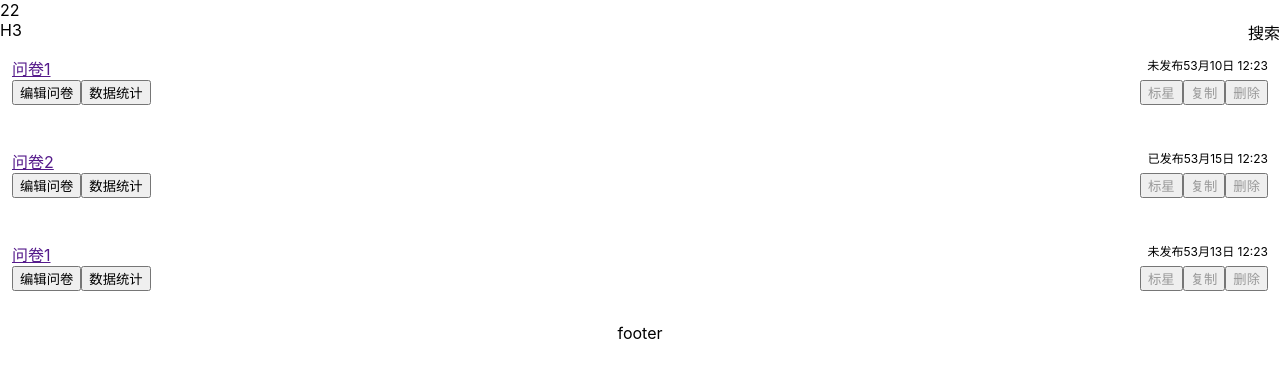
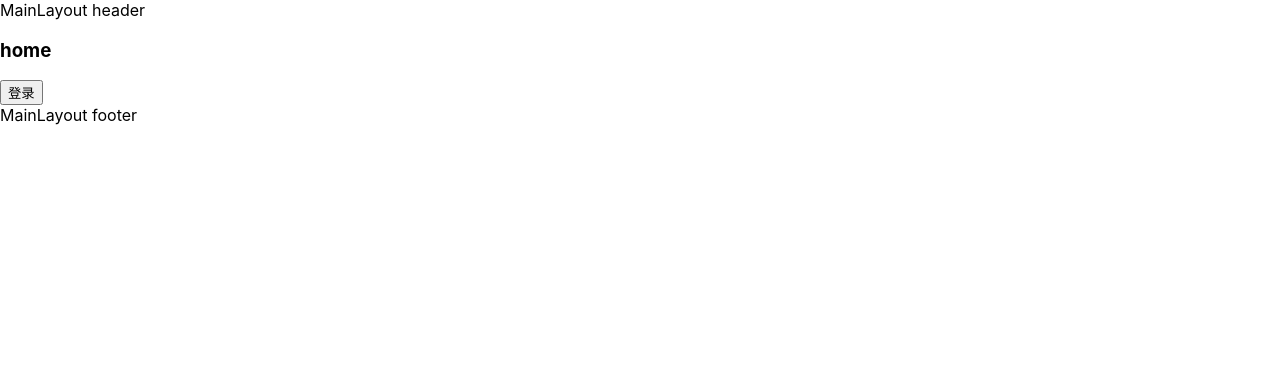
Before and after one commit to biggeryao/questionnaire-react, a React (Create React App) app: page / in a window 1280 px wide. Shown: the top 378 px of the page. Built offline with nearby package versions, Linux system fonts and the light colour scheme.

Commit message:
feat: 配置路由

```diff
--- a/src/App.tsx
+++ b/src/App.tsx
@@ -1,13 +1,8 @@
 import React from 'react'
-import List from './pages/manage/List'
-
+import { RouterProvider } from 'react-router-dom'
+import routerConfig from './router'
 function App() {
-  return (
-    <div className="App">
-      22
-      <List></List>
-    </div>
-  )
+  return <RouterProvider router={routerConfig}></RouterProvider>
 }
 
 export default App
--- a/src/pages/Home.tsx
+++ b/src/pages/Home.tsx
@@ -1,6 +1,18 @@
 import React, { FC } from 'react'
+import { useNavigate } from 'react-router-dom'
 
 const Home: FC = () => {
-  return <h3>home</h3>
+  const nav = useNavigate()
+  function clickHandler() {
+    nav('/login')
+  }
+  return (
+    <div>
+      <h3>home</h3>
+      <div>
+        <button onClick={clickHandler}>登录</button>
+      </div>
+    </div>
+  )
 }
 export default Home
--- /dev/null
+++ b/src/router/index.tsx
@@ -0,0 +1,48 @@
+/* eslint-disable @typescript-eslint/no-unused-vars */
+import React from 'react'
+import { createBrowserRouter } from 'react-router-dom'
+
+import MainLayout from '../layouts/MainLayout'
+import ManageLayout from '../layouts/ManageLayout'
+import QuestionLayout from '../layouts/QuestionLayout'
+import Home from '../pages/Home'
+import Login from '../pages/Login'
+import Register from '../pages/Register'
+import NotFound from '../pages/NotFound'
+import List from '../pages/manage/List'
+import Trash from '../pages/manage/Trash'
+import Star from '../pages/manage/Star'
+import Edit from '../pages/question/Edit'
+import Stat from '../pages/question/Stat'
+
+const router = createBrowserRouter([
+  {
+    path: '/',
+    element: <MainLayout></MainLayout>,
+    children: [
+      { path: '/', element: <Home></Home> },
+      { path: 'login', element: <Login></Login> },
+      { path: 'register', element: <Register></Register> },
+      {
+        path: 'manage',
+        element: <ManageLayout />,
+        children: [
+          { path: 'list', element: <List></List> },
+          { path: 'star', element: <Star></Star> },
+          { path: 'trash', element: <Trash></Trash> },
+        ],
+      },
+      {
+        path: 'question',
+        element: <QuestionLayout></QuestionLayout>,
+        children: [
+          { path: 'edit/:id', element: <Edit></Edit> },
+          { path: 'stat/:id', element: <Stat></Stat> },
+        ],
+      },
+      { path: '*', element: <NotFound></NotFound> },
+    ],
+  },
+])
+
+export default router
```
